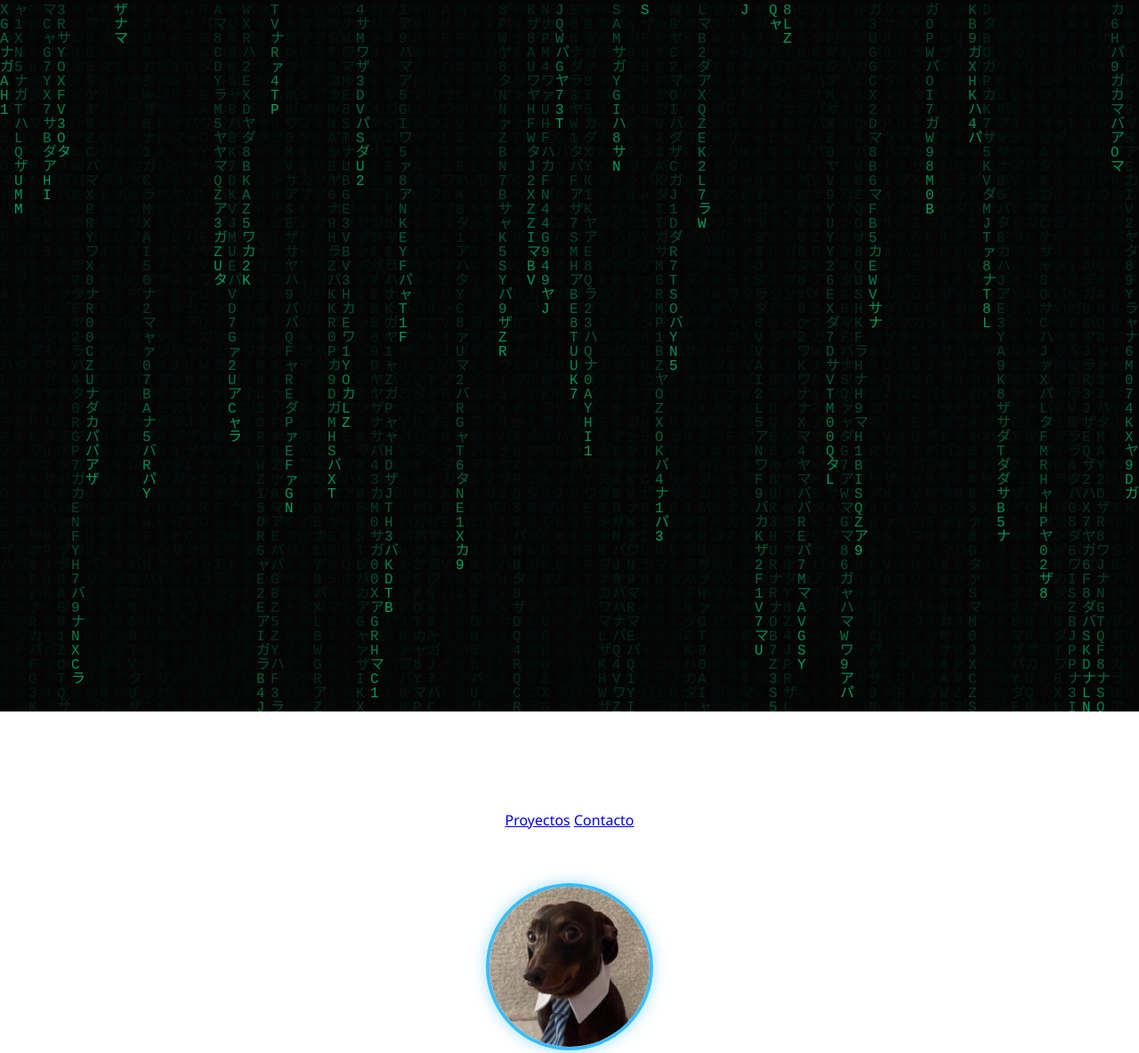
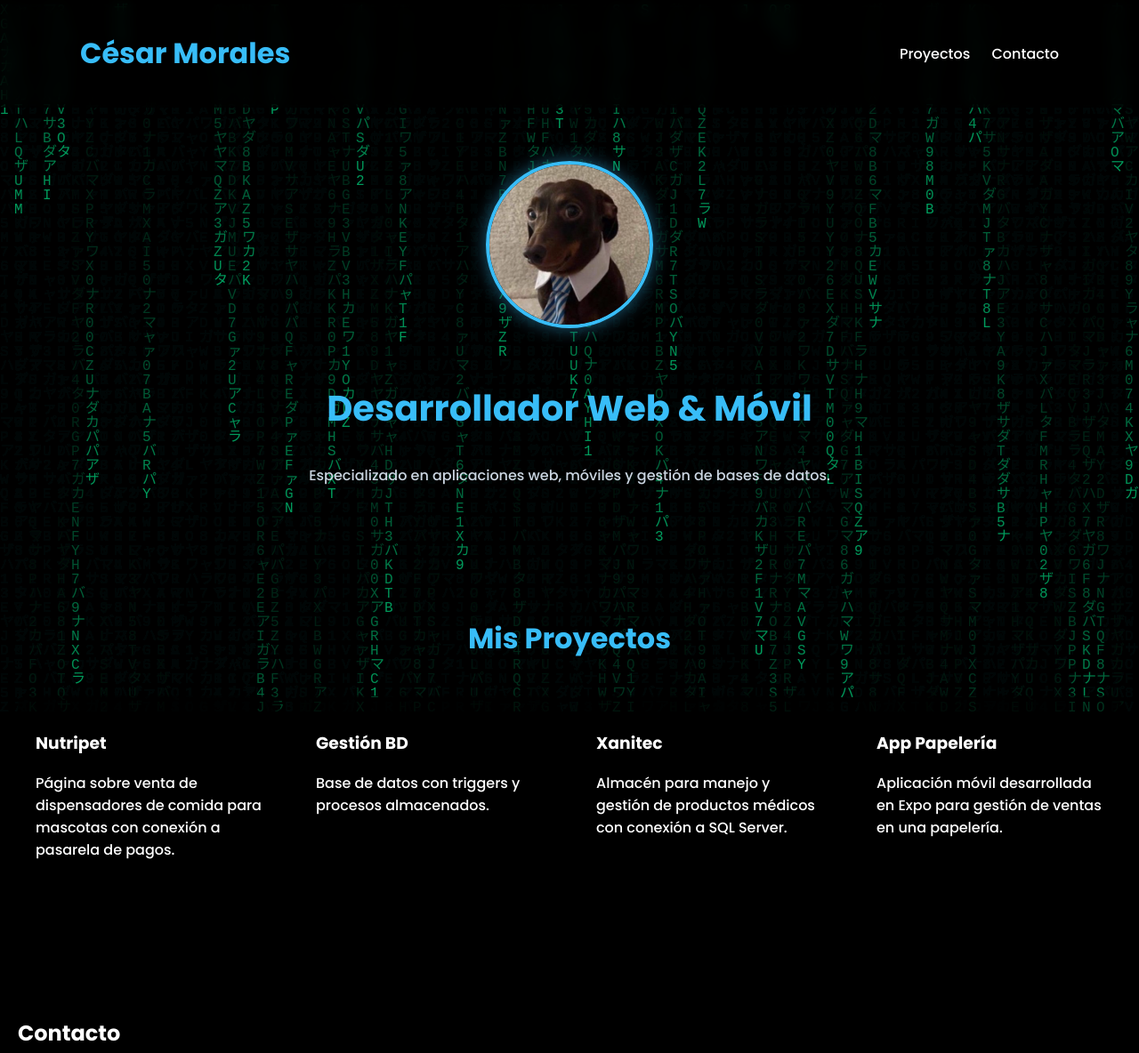
Before and after one commit to CesarMorales19/CesarMorales19.github.io, a plain HTML site: page index.html in a window 1280 px wide. Shown: the top 1184 px of the page at 89% size. Drawn offline with Linux system fonts and the light colour scheme.

Commit message:
Update styles.css

```diff
--- a/styles.css
+++ b/styles.css
@@ -1,67 +1,138 @@
-/* Fondo canvas Matrix */
-#matrix {
+/* Fondo Matrix */
+#matrixCanvas {
   position: fixed;
   top: 0;
   left: 0;
-  z-index: -1;
+  width: 100%;
+  height: 100%;
+  z-index: -1; /* Siempre atrás */
 }
 
-/* Estilos generales */
+/* Overlay para contenido */
+.overlay {
+  position: relative;
+  z-index: 1;
+}
+
+/* General */
 body {
   margin: 0;
-  font-family: 'Segoe UI', Tahoma, Geneva, Verdana, sans-serif;
+  font-family: 'Poppins', sans-serif;
   color: white;
-  text-align: center;
-  background: transparent;
+  background: black;
+  overflow-x: hidden;
 }
 
+/* Header */
 header {
-  padding: 20px 0;
+  background: rgba(0, 0, 0, 0.7);
+  backdrop-filter: blur(8px);
+  position: sticky;
+  top: 0;
+  z-index: 10;
+  padding: 15px 0;
 }
 
-.hero {
-  padding: 40px 20px;
+header .container {
+  display: flex;
+  justify-content: space-between;
+  align-items: center;
+  max-width: 1100px;
+  margin: auto;
+  padding: 0 20px;
 }
 
-.container {
-  display: flex;
-  flex-direction: column;
-  align-items: center;
+header h1 {
+  color: #38bdf8;
 }
 
+header nav a {
+  color: white;
+  text-decoration: none;
+  margin-left: 20px;
+  transition: color 0.3s;
+}
+
+header nav a:hover {
+  color: #38bdf8;
+}
+
+/* Hero */
+.hero {
+  text-align: center;
+  padding: 60px 20px;
+}
+
+.hero h2 {
+  font-size: 2.5rem;
+  color: #38bdf8;
+}
+
+.hero p {
+  color: #cbd5e1;
+  max-width: 600px;
+  margin: 10px auto 0;
+}
+
+/* Foto de perfil */
 .foto-perfil {
   width: 180px;
   height: 180px;
   border-radius: 50%;
   border: 4px solid #38bdf8;
   object-fit: cover;
-  box-shadow: 0 0 15px rgba(56, 189, 248, 0.5);
+  box-shadow: 0 0 20px rgba(56,189,248,0.5);
   margin-bottom: 20px;
 }
 
+/* Proyectos */
 .proyectos {
-  padding: 40px 20px;
+  padding: 60px 20px;
+}
+
+.proyectos h2 {
+  text-align: center;
+  font-size: 2rem;
+  margin-bottom: 40px;
+  color: #38bdf8;
 }
 
 .grid {
   display: grid;
+  grid-template-columns: repeat(auto-fit, minmax(250px, 1fr));
   gap: 20px;
-  grid-template-columns: repeat(auto-fit, minmax(250px, 1fr));
 }
 
 .card {
-  background: rgba(0, 0, 0, 0.6);
+  background: rgba(0,0,0,0.6);
   padding: 20px;
   border-radius: 12px;
-  transition: transform 0.2s;
+  transition: transform 0.3s, box-shadow 0.3s;
 }
 
 .card:hover {
-  transform: scale(1.05);
+  transform: translateY(-5px);
+  box-shadow: 0 10px 25px rgba(0,255,70,0.4);
 }
 
+/* Contacto */
+.contacto {
+  padding: 60px 20px;
+  background: rgba(0,0,0,0.7);
+}
+
+.contacto a {
+  color: #38bdf8;
+  text-decoration: none;
+}
+
+.contacto a:hover {
+  text-decoration: underline;
+}
+
+/* Footer */
 footer {
-  margin-top: 40px;
+  text-align: center;
   padding: 20px;
-  background: rgba(0, 0, 0, 0.6);
+  background: rgba(0,0,0,0.6);
 }
```
